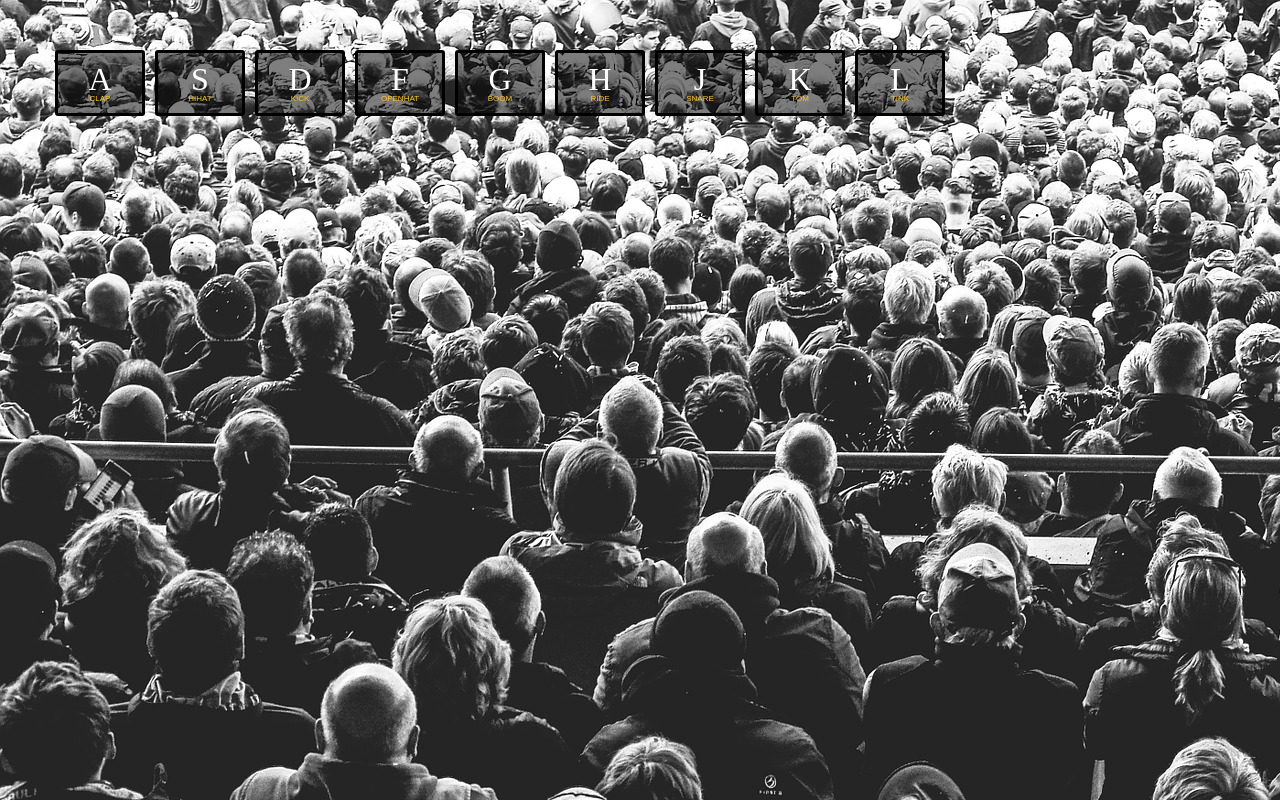
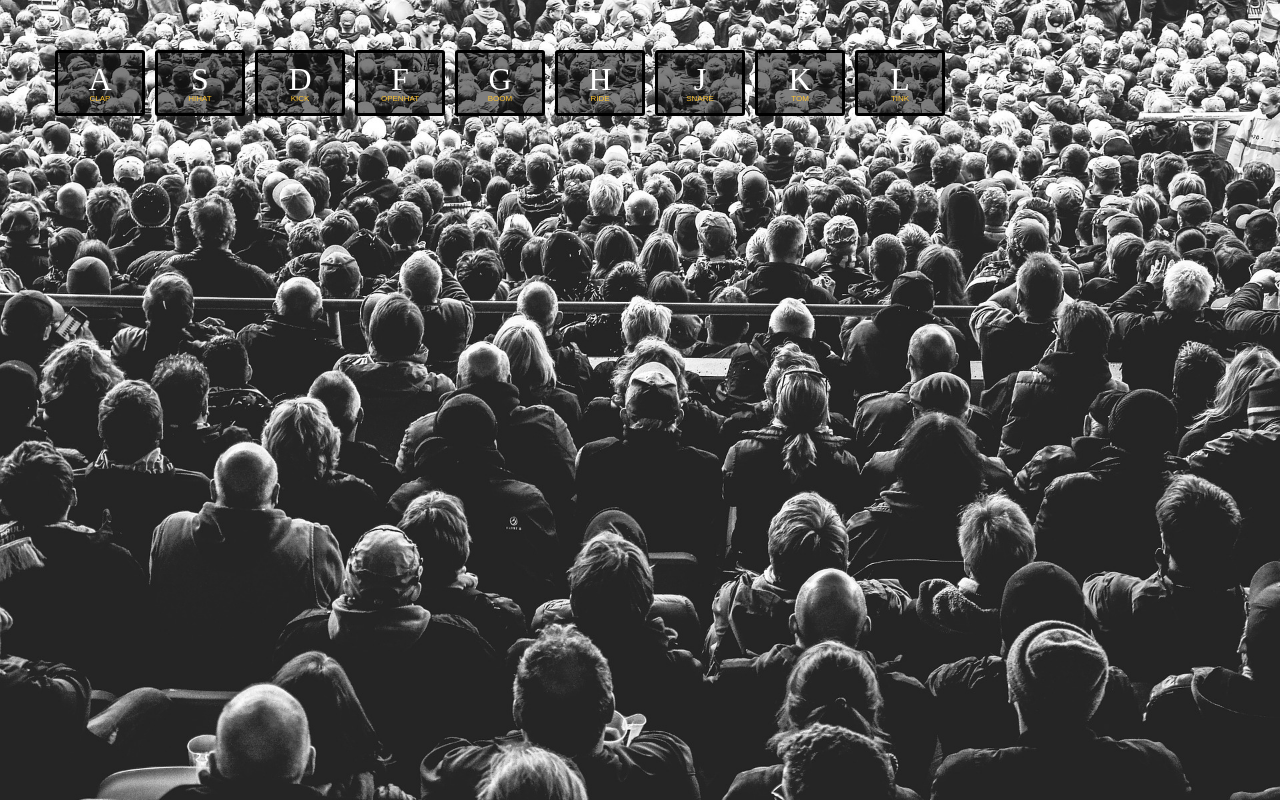
Before and after one commit to ejmiranda/drum-kit, a plain HTML site: page index.html in a window 1280 px wide. Drawn offline with Linux system fonts and the light colour scheme; a web font is replaced by a local one.

Commit message:
Add Full Background Image

```diff
--- a/stylesheets/main.css
+++ b/stylesheets/main.css
@@ -1,6 +1,11 @@
 body {
+  /* From CSS Tricks */
+  /* https://css-tricks.com/perfect-full-page-background-image/ */
+  background-attachment: fixed;
+  background-color: darkgray;
   background-image: url(../media/audience.jpg);
-  background-color: darkgray;
+  background-repeat: no-repeat;
+  background-size: cover;
 }
 
 .keyboard {
```
